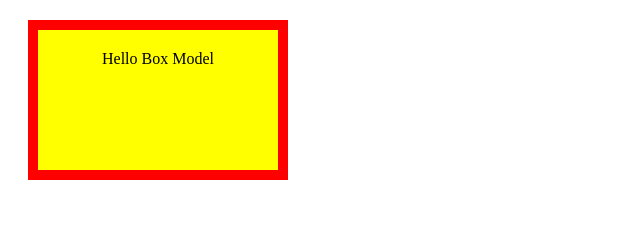
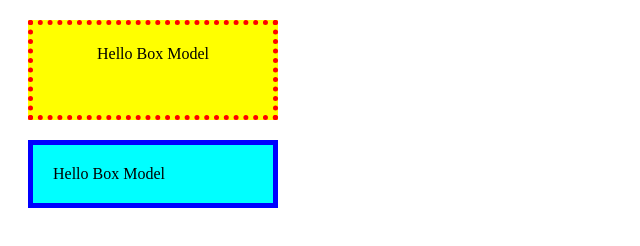
Before and after one commit to Beastman-Dev/html_introduction, a plain HTML site: page box_model.html in a window 1280 px wide. Shown: the whole page, without its empty margins (0-640 px from the left). Drawn offline with Linux system fonts and the light colour scheme.

Commit message:
Completed course materials

```diff
--- a/box_model.css
+++ b/box_model.css
@@ -1,9 +1,22 @@
 #box {
     background-color: yellow;
     width: 200px;
-    height: 100px;
+    height: 50px;
     padding: 20px;
-    border: 10px solid red;
+    border: 5px dotted red;
     margin: 20px;
     text-align: center;
 }
+#box2 {
+    background-color: aqua;
+    margin-left: 20px;
+    padding-top: 20px;
+    padding-right: 20px;
+    padding-bottom: 20px;
+    padding-left: 20px;
+    border-top: 5px solid blue;
+    border-right: 5px solid blue;
+    border-bottom: 5px solid blue;
+    border-left: 5px solid blue;
+    width: 200px;
+}
--- a/box_model.html
+++ b/box_model.html
@@ -9,5 +9,6 @@
     </head>
     <body>
         <div id="box">Hello Box Model</div>
+        <div id="box2">Hello Box Model</div>
     </body>
 </html>
--- /dev/null
+++ b/personal_profile.css
@@ -0,0 +1,32 @@
+#box {
+    background-color: rgb(224, 168, 247);
+    width: 500px;
+    height: 40px;
+    padding: 20px;
+    border: 2px solid black;
+    margin: 20px auto 10px auto;
+    text-align: center;
+    line-height: 0px;
+    color:purple;
+    font-size: 30px;
+    font-family: Arial, sans-serif;
+    font-weight: bold;
+    text-transform: uppercase;
+    letter-spacing: 2px;
+    text-shadow: 2px 2px 2px rgba(0, 0, 0, 0.5);
+    box-shadow: 5px 5px 5px rgba(0, 0, 0, 0.5);
+    border-radius: 10px;
+}
+#box2 {
+    background-color: aqua;
+    color: blue;
+    width: 500px;
+    margin: 20px auto 10px auto;
+    padding-left: 20px;
+}
+#box3 {
+    width: 500px;
+    margin: 20px auto 10px auto;
+    padding-left: 20px;
+    border: 2px solid blue;
+}
--- a/style.css
+++ b/style.css
@@ -1,21 +1,14 @@
-h1 {
-    color: red;
-    background-color:blue;
+body {
+    font-size: 20px;
 }
 
 p {
-    font-size: 15px;
-    color: darkred;
+    font-size: 1.5rem;
+    font-family:Arial, Helvetica, sans-serif;
 }
 
-#mainPar {
-    color:green;
+.keypoint {
+    font-style: italic;
+    font-weight: bold;
+    text-decoration: underline;
 }
-
-.veg {
-    color: green;
-}
-
-.meat {
-    color: brown;
-}
```
Also changed, not shown: index.html (+29 -25 lines), personal_profile.html (added, +33 -0 lines).
